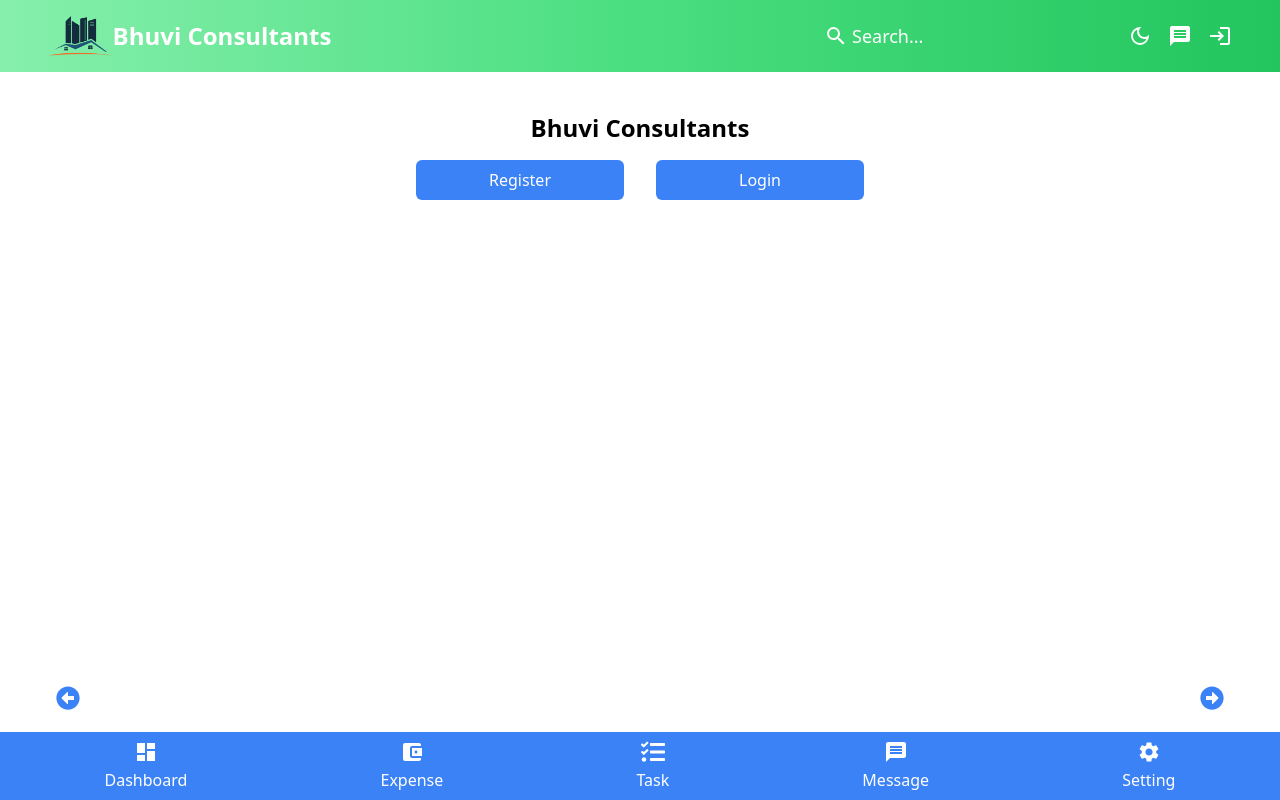
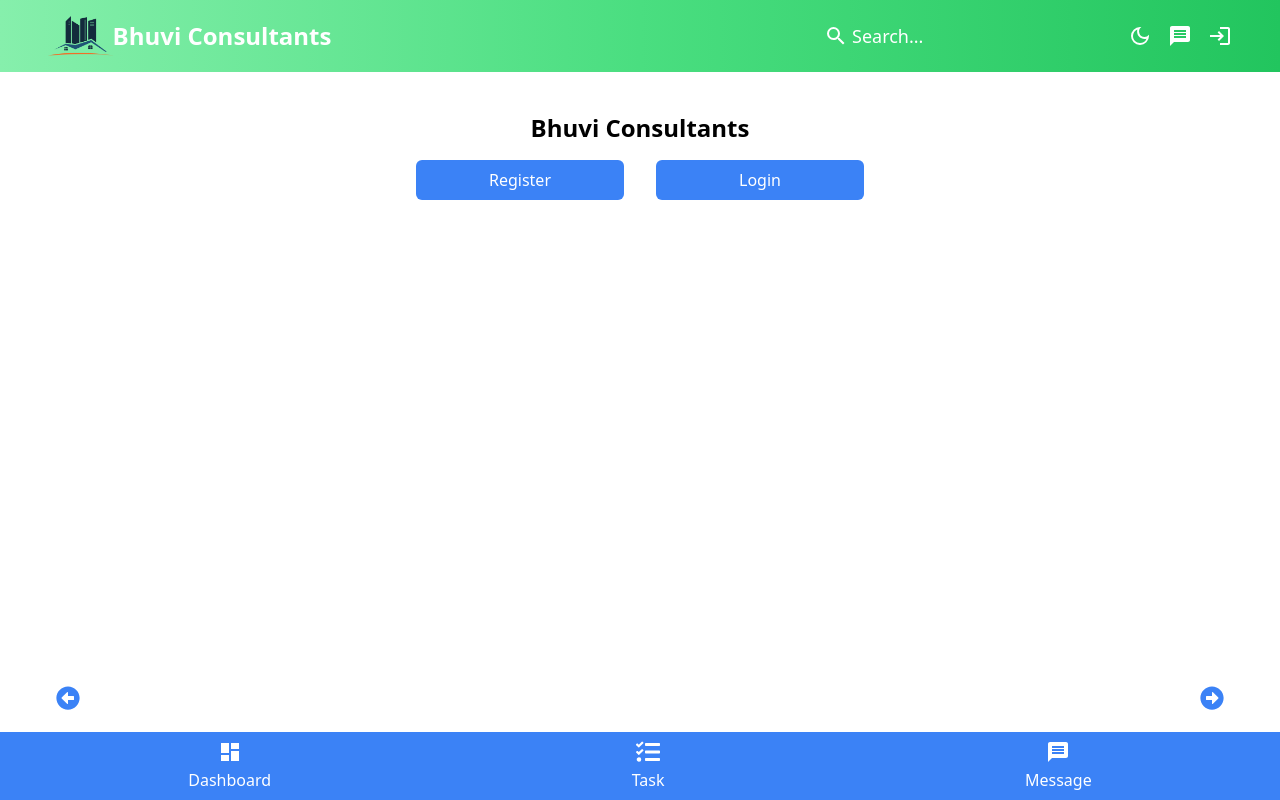
Before and after one commit to rshubham-dev/Bhuvi-Manager, a React (Create React App) app: page / in a window 1280 px wide. Built offline with nearby package versions, Linux system fonts and the light colour scheme.

Commit message:
user update 1

```diff
--- a/src/App.js
+++ b/src/App.js
@@ -72,7 +72,7 @@ const App = () => {
       navigate('/login')
       console.log('Reloaded')
     } else {
-      alert( "This page is not reloaded");
+      console.log( "This page is not reloaded");
     }
   }, []);
 
--- a/src/components/MobileBar.js
+++ b/src/components/MobileBar.js
@@ -16,10 +16,10 @@ const MobileBar = () => {
                     <MdDashboard className='text-xl mb-1 lg:text-2xl' />
                     Dashboard
                 </NavLink>
-                <NavLink to='/expenses' className='text-white flex flex-col items-center'>
+                {/* <NavLink to='/expenses' className='text-white flex flex-col items-center'>
                     <MdAccountBalanceWallet className='text-xl mb-1 lg:text-2xl' />
                     Expense
-                </NavLink>
+                </NavLink> */}
                 <NavLink to='/tasks' className='text-white flex flex-col items-center'>
                 <FaTasks className='text-xl mb-1 lg:text-2xl' />
                     Task
@@ -28,10 +28,10 @@ const MobileBar = () => {
                 <MdMessage className='text-xl mb-1 lg:text-2xl' />
                     Message
                 </NavLink>
-                <NavLink to='/setting' className='text-white flex flex-col items-center'>
+                {/* <NavLink to='/setting' className='text-white flex flex-col items-center'>
                     <MdSettings className='text-xl mb-1 lg:text-2xl' />
                     Setting
-                </NavLink>
+                </NavLink> */}
             </div>
         </section>
     )
```
